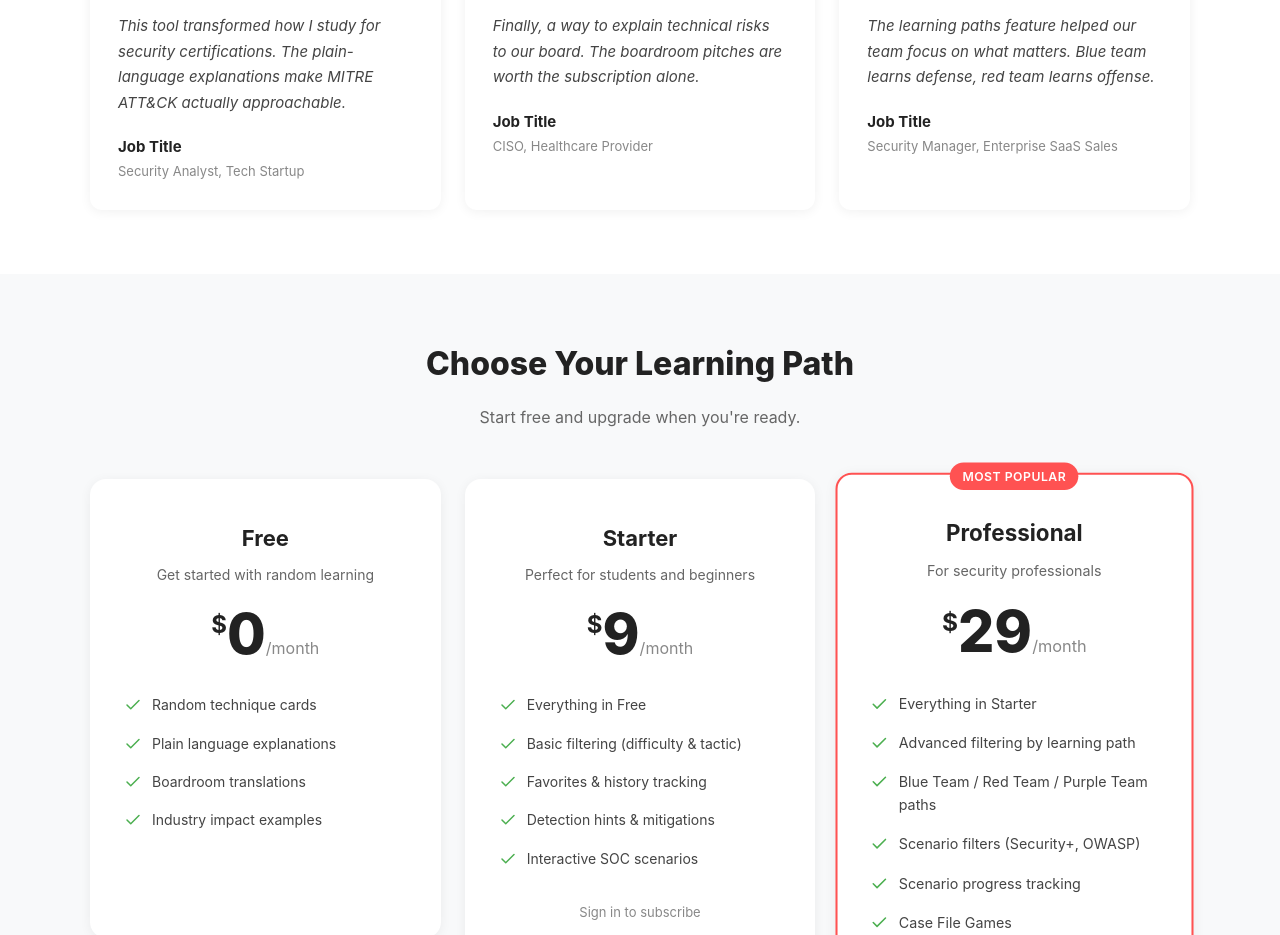
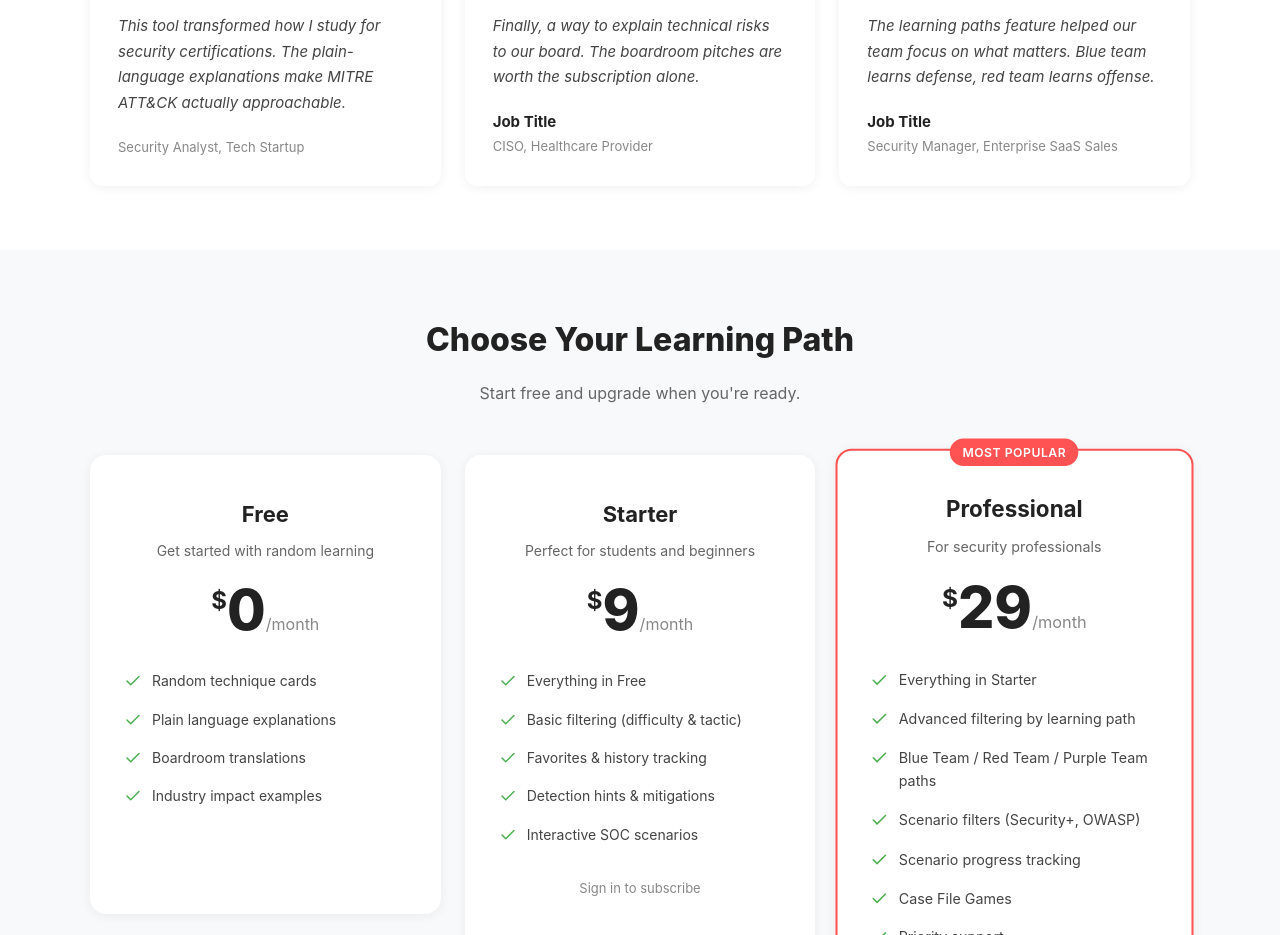
Before and after one commit to rogersmithstandard18/random-mitre-generator, a React (Vite) app: page / in a window 1280 px wide. Shown: the part 1600-2535 px from the top of the page. Built offline with nearby package versions, Linux system fonts and the light colour scheme; no server answers.

Commit message:
Change author name in salesPageCopy
Updated author name for a testimonial in sales page copy.

```diff
--- a/src/constants/salesPageCopy.ts
+++ b/src/constants/salesPageCopy.ts
@@ -78,7 +78,7 @@ export const salesPageCopy = {
       {
         quote:
           "This tool transformed how I study for security certifications. The plain-language explanations make MITRE ATT&CK actually approachable.",
-        author: "Job Title",
+
         role: "Security Analyst",
         company: "Tech Startup",
       },
```
